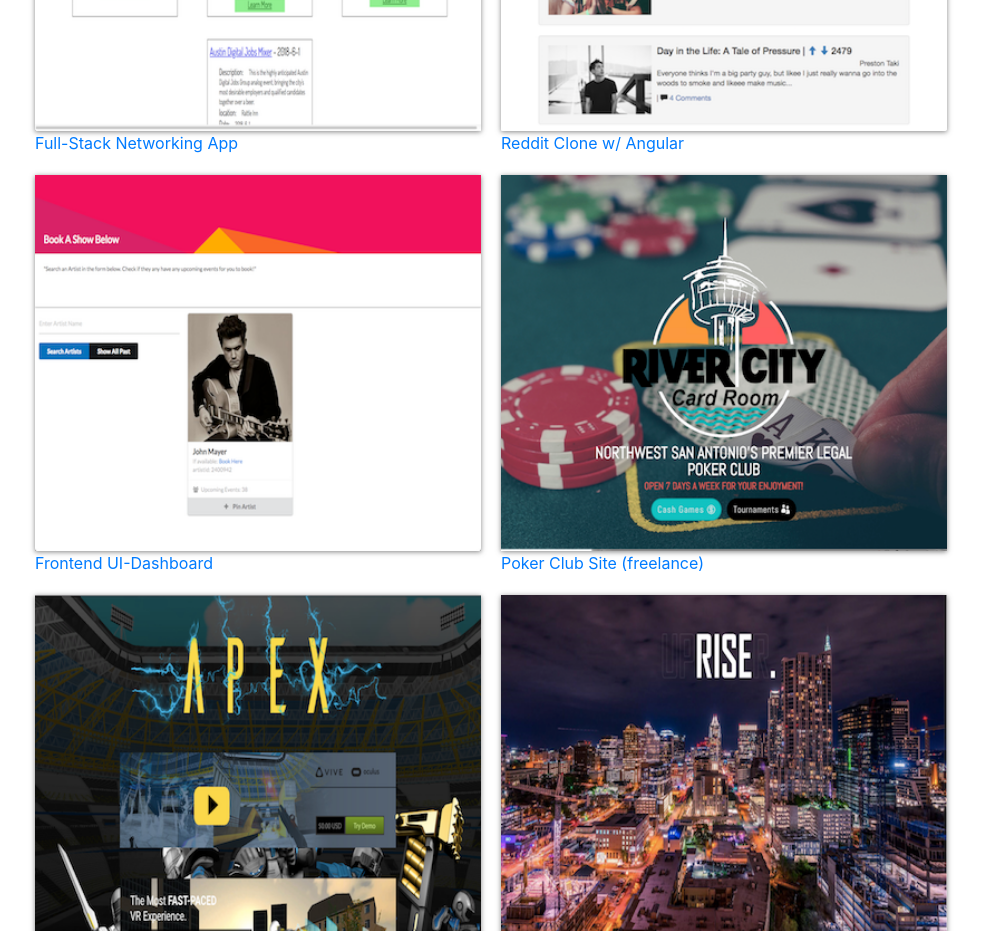
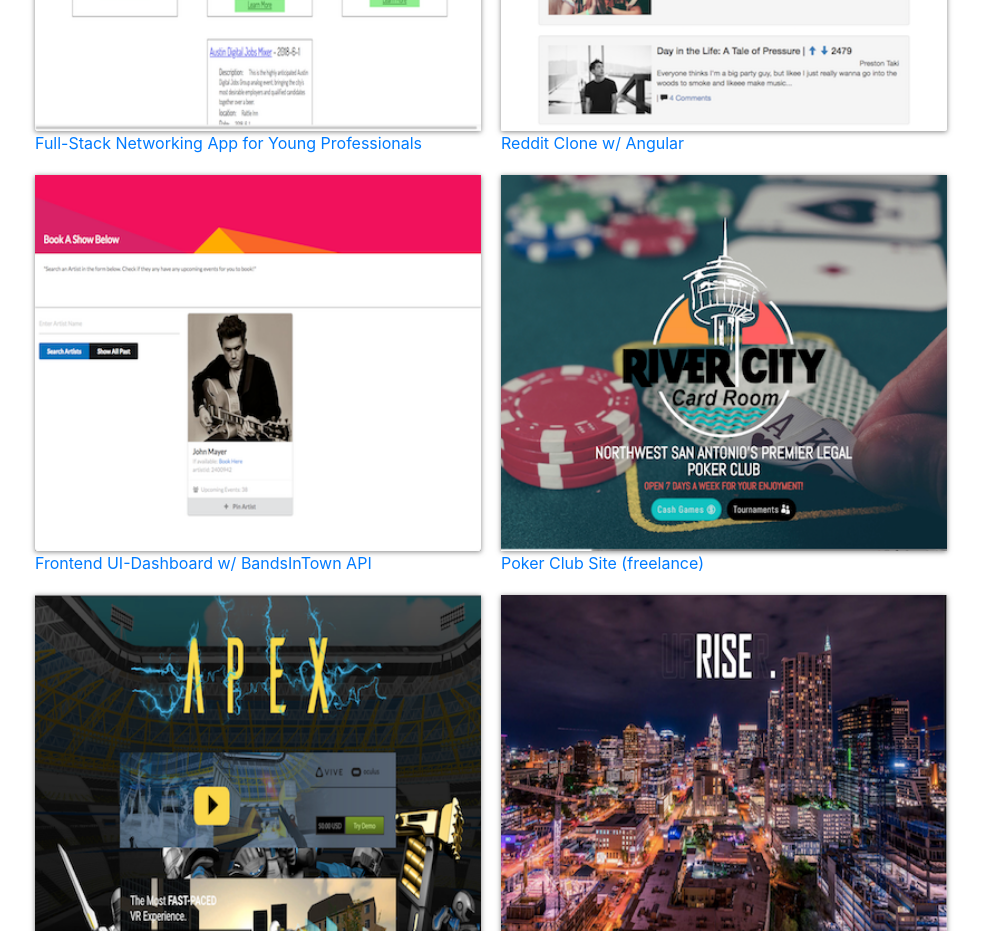
Before and after one commit to keolazy/keolazy.github.io, a website with bundled scripts: page index.html in a window 1280 px wide. Shown: the part 4500-5431 px from the top of the page, without its empty margins (285-1266 px from the left). Built offline with nearby package versions, Linux system fonts and the light colour scheme; a web font is replaced by a local one.

Commit message:
added captions

```diff
--- a/index.html
+++ b/index.html
@@ -344,7 +344,7 @@
       <div class="portfolio-projects ">
         <a href="https://readme-app.herokuapp.com ">
           <img src=" img/readmeapp.png " alt="Full-Stack Networking App ">
-          <div class="portfolio-caption ">Full-Stack Networking App</div>
+          <div class="portfolio-caption ">Full-Stack Networking App for Young Professionals</div>
         </a>
 
         <a href=" https://github.com/keolazy/ABG-reddit ">
@@ -353,7 +353,7 @@
         </a>
         <a href="https://github.com/keolazy/ui-dashboard ">
           <img src="img/ui1.png " alt="Galvanize Q1 Front-end Project ">
-          <div class="portfolio-caption ">Frontend UI-Dashboard</div>
+          <div class="portfolio-caption ">Frontend UI-Dashboard w/ BandsInTown API</div>
         </a>
         <a href="http://www.rivercitycardroom.com ">
           <img src="img/rivercitycardroom.png " alt="Poker Site for Client ">
```
